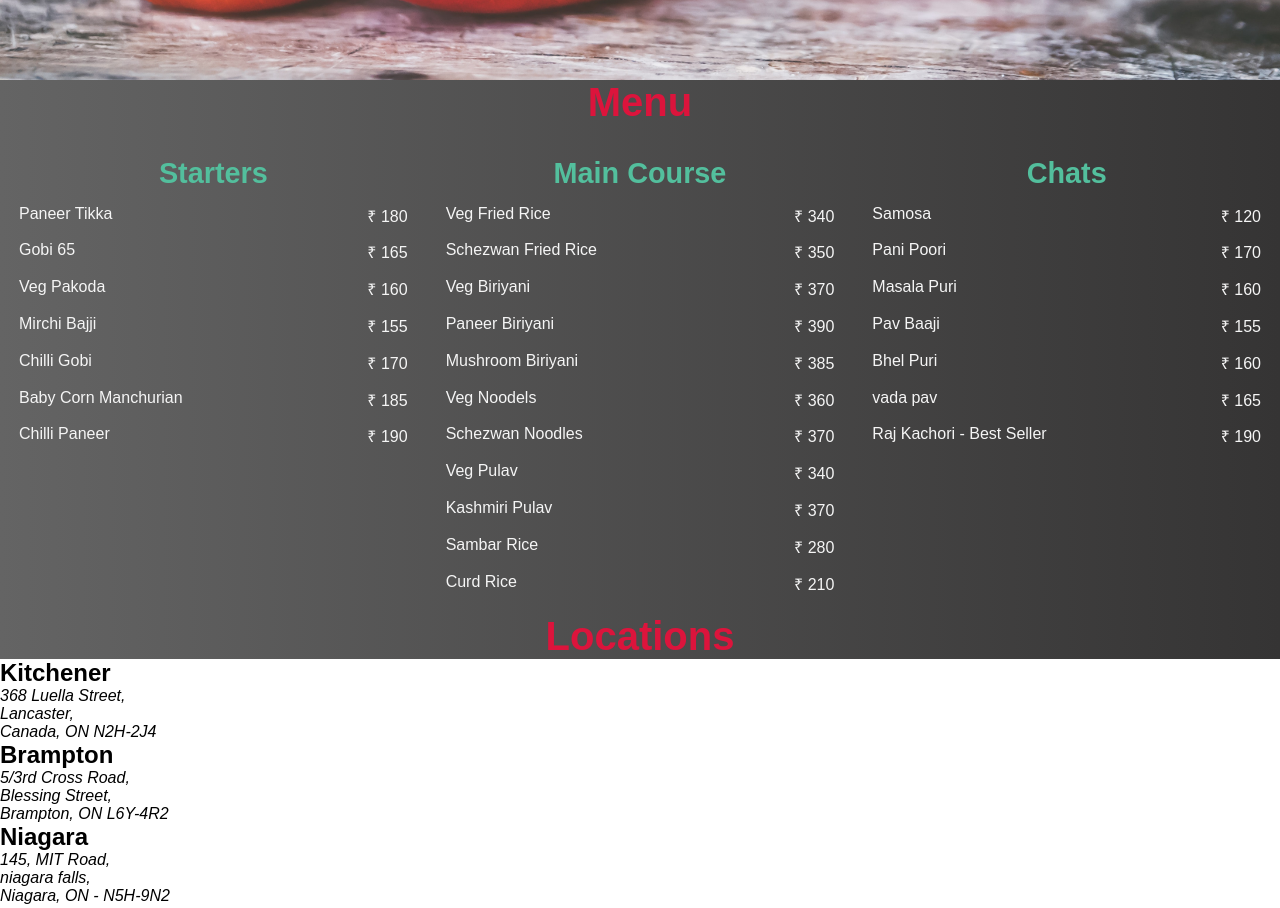
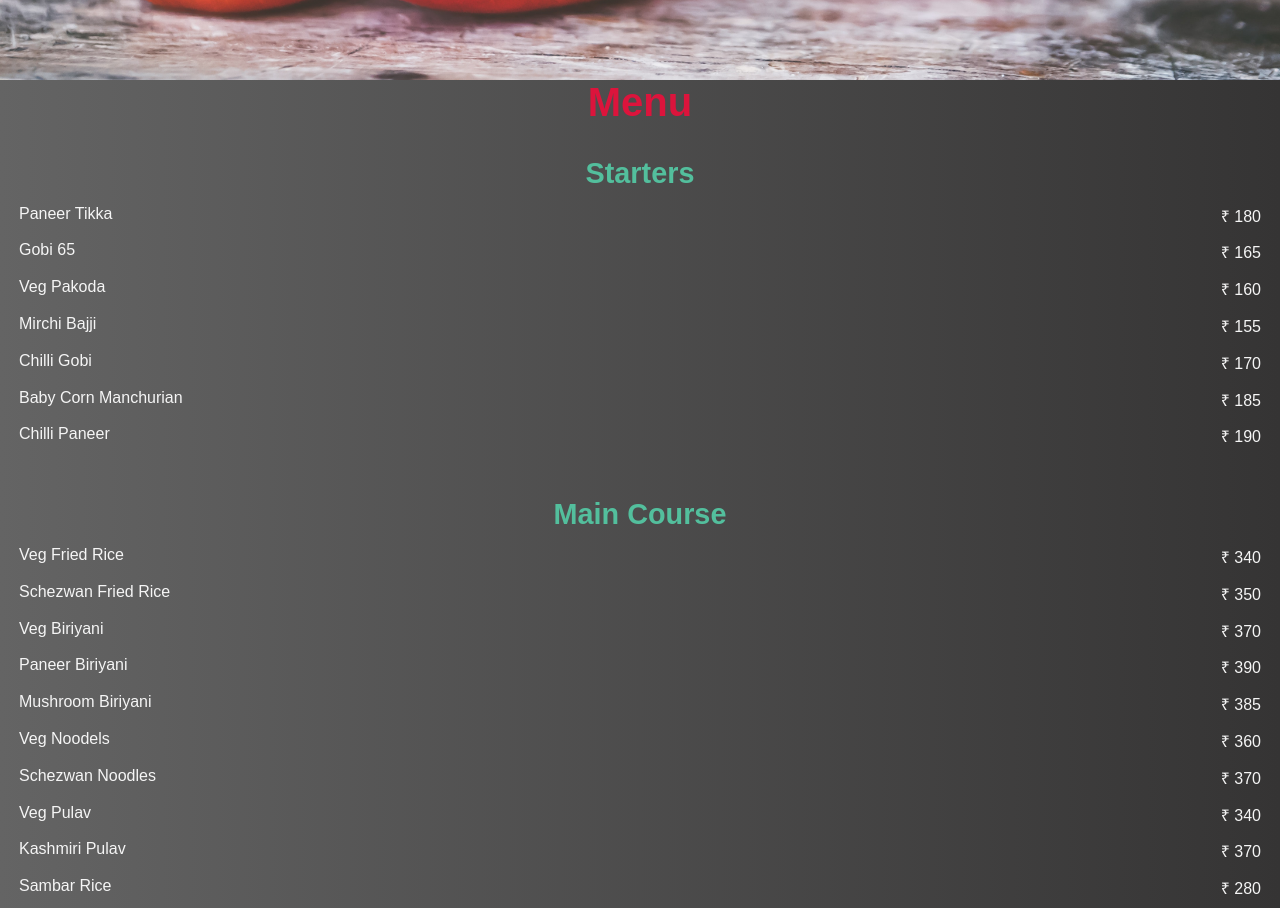
Before and after one commit to varghese25/static-webpage, a plain HTML site: page index.html in a window 1280 px wide. Shown: the part 720-1628 px from the top of the page. Drawn offline with Linux system fonts and the light colour scheme.

Commit message:
Updated css

```diff
--- a/CSS/style.css
+++ b/CSS/style.css
@@ -83,11 +83,14 @@ margin-top: .75em;
     border: 1px solid var(--green);
 }
 
-/* menu items in grid using grid-colum template 1fr 1fr 1fr ration */
+/* menu items in grid using grid-colum template 1fr 1fr 1fr ration.
+ table item in grid. All table item width minmum auto fit 320px */
 .menu{
 
     display: grid;
-    grid-template-columns: 1fr 1fr 1fr;
+    /* grid-template-columns: 1fr 1fr 1fr; */
+    grid-template-columns: repeat(auto-fit, minmax(320px));
+
     background:linear-gradient(to right,rgb(100,100,100),rgb(53,52,52));
     color:var(--white);
 
```
